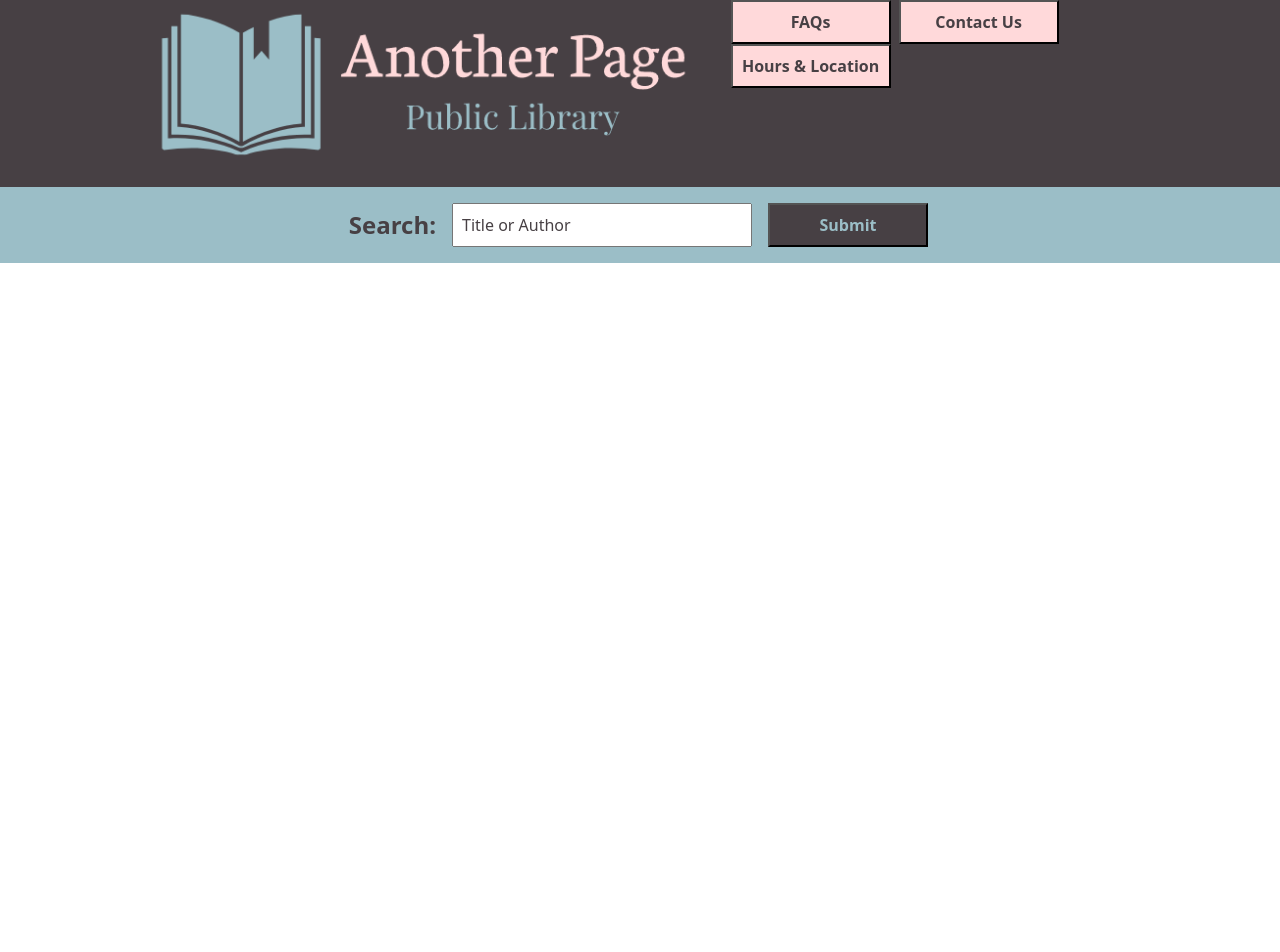
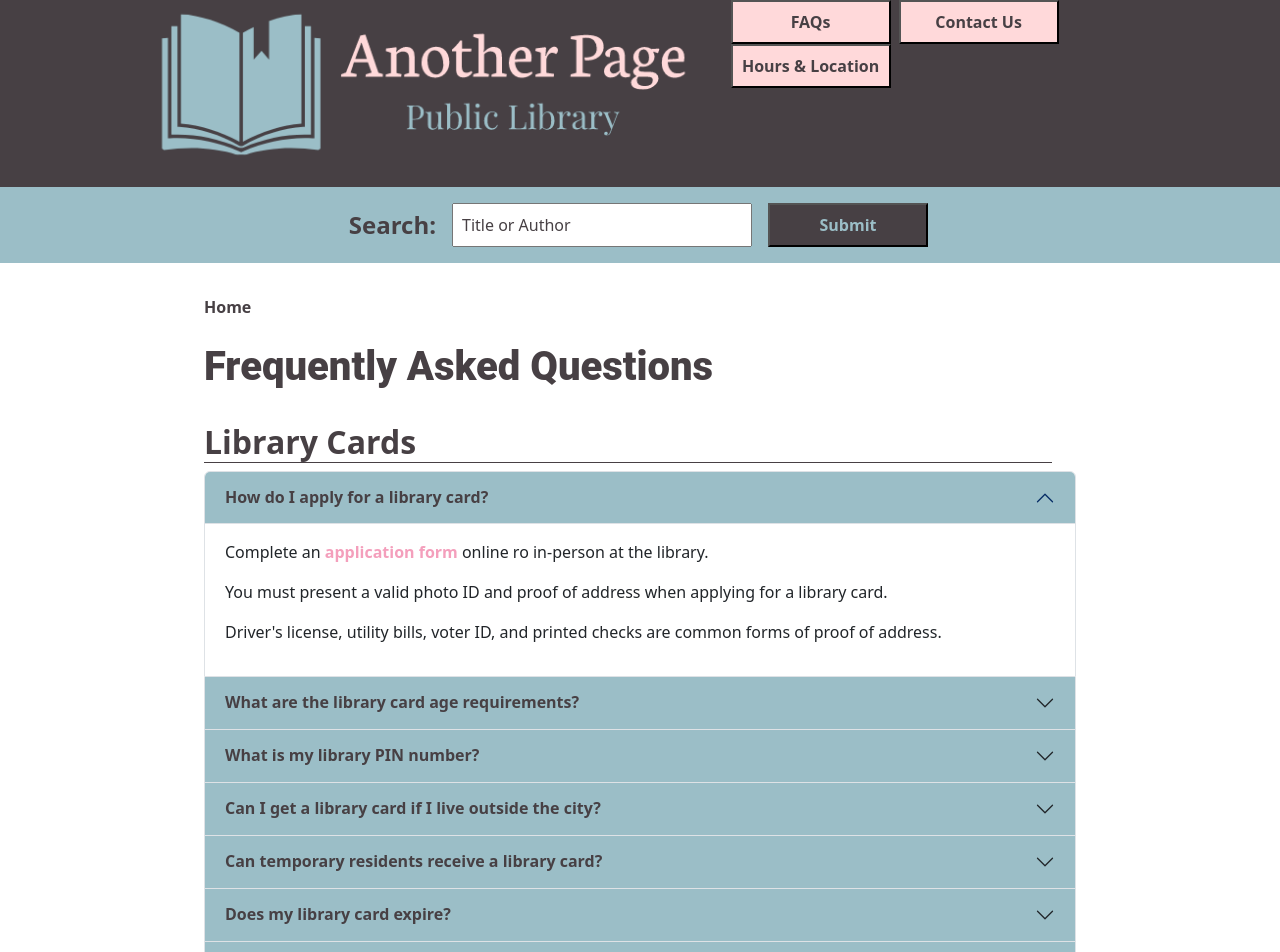
Before and after one commit to Amiriel01/Public-Library-Website, a React (Vite) app in the folder frontend-user-view/: page /FAQPage in a window 1280 px wide. Shown: the top 952 px of the page. Before the commit the page ends 800 px from the top, so only its background shows below. Built offline with nearby package versions, Linux system fonts and the light colour scheme.

Commit message:
FAQPage library cards accordian text and link created

```diff
--- a/frontend-user-view/src/App.css
+++ b/frontend-user-view/src/App.css
@@ -294,3 +294,28 @@ margin-right: 2rem;
 #book-info-link:hover {
   color: #f49fbc;
 }
+
+/*FAQPage*/
+#faq-page-container {
+  width: 70%;
+  margin-right: auto;
+  margin-left: auto;
+}
+
+#faq-subtitles {
+  color: #474044;
+  font-weight: bold;
+  border-bottom: 1px solid #474044;
+}
+
+#library-card-form {
+  color: #f49fbc;
+  text-decoration: none;
+  font-weight: bold;
+}
+
+.accordion-button {
+  background-color: #9bbec7 !important;
+  color: #474044 !important;
+  font-weight: bold;
+}
--- a/frontend-user-view/src/App.tsx
+++ b/frontend-user-view/src/App.tsx
@@ -7,8 +7,8 @@ import SecondHeader from './SecondHeader';
 import ContactPage from './ContactPage';
 import { useState } from 'react';
 import { BookAPIData, BookDataInterface } from './BookAPIInterface';
-import SearchBookPage from './BookSearchResultsPage';
 import BookSearchResultsPage from './BookSearchResultsPage';
+import FAQPage from './FAQPage';
 
 function App() {
 
@@ -30,6 +30,7 @@ function App() {
             bookData={bookData}
             setBookData={setBookData}
           />}></Route>
+          <Route path='FAQPage' element={<FAQPage />}></Route>
         </Routes>
       </div>
     </>
--- a/frontend-user-view/src/FAQPage.tsx
+++ b/frontend-user-view/src/FAQPage.tsx
@@ -0,0 +1,93 @@
+import Row from 'react-bootstrap/Row';
+import Col from 'react-bootstrap/Col';
+import HomepageLink from './HomepageLink';
+import Accordion from 'react-bootstrap/Accordion';
+import LibraryCardForm from './LibraryCardForm';
+import { Link } from "react-router-dom";
+
+export default function FAQPage() {
+    return (
+        <>
+            <Row id='faq-page-container'>
+                <HomepageLink />
+                <Row>
+                    <Col>
+                        <h1 id='page-titles'>
+                            Frequently Asked Questions
+                        </h1>
+                    </Col>
+                </Row>
+                <Row>
+                    <Col>
+                        <h2 id='faq-subtitles'>
+                            Library Cards
+                        </h2>
+                    </Col>
+                </Row>
+                <Accordion defaultActiveKey={['0']} alwaysOpen>
+                    <Accordion.Item eventKey="0">
+                        <Accordion.Header>How do I apply for a library card?</Accordion.Header>
+                        <Accordion.Body>
+                            <p>Complete an <Link id='library-card-form' to="/LibraryCardForm">application form</Link> online ro in-person at the library.</p>
+                            <p>You must present a valid photo ID and proof of address when applying for a library card.</p>
+                            <p>Driver's license, utility bills, voter ID, and printed checks are common forms of proof of address.</p>
+                        </Accordion.Body>
+                    </Accordion.Item>
+                    <Accordion.Item eventKey="1">
+                        <Accordion.Header>What are the library card age requirements?</Accordion.Header>
+                        <Accordion.Body>
+                            <p>
+                                All ages are eligible for a library card.
+                            </p>
+                            <p>
+                                Minor dependents must have a parent/guardian to sponsor the minor account.
+                            </p>
+                        </Accordion.Body>
+                    </Accordion.Item>
+                    <Accordion.Item eventKey="2">
+                        <Accordion.Header>What is my library PIN number?</Accordion.Header>
+                        <Accordion.Body>
+                           <p>Unless you have specifically asked to change it, your PIN is your six-digit birthdate (two digit month, date, and year)</p>
+                           <p>Please contact the library for PIN assistance if your PIN is not working.</p>
+                        </Accordion.Body>
+                    </Accordion.Item>
+                    <Accordion.Item eventKey="3">
+                        <Accordion.Header>Can I get a library card if I live outside the city?</Accordion.Header>
+                        <Accordion.Body>
+                           <p>Non-residents library cards are available for an annual fee of $25.00 per family residence.</p>
+                           <p>A family residence includes up to two adults and any dependents under the age of eighteen in the household.</p>
+                           <p>The non-residence fee will be waived if the non-resident is a current city college student or attend one of the local public schools in the city.</p>
+                        </Accordion.Body>
+                    </Accordion.Item>
+                    <Accordion.Item eventKey="4">
+                        <Accordion.Header>Can temporary residents receive a library card?</Accordion.Header>
+                        <Accordion.Body>
+                           <p>Temporary residents may be issued a temporary card with a deposit of $25.00. The deposit is refunded when the card and items borrowed are returned in good condition.</p>
+                           <p>Temporary card holders are limited to two items borrowed at a time.</p>
+                        </Accordion.Body>
+                    </Accordion.Item>
+                    <Accordion.Item eventKey="5">
+                        <Accordion.Header>Does my library card expire?</Accordion.Header>
+                        <Accordion.Body>
+                           <p>Library cards expire annually. If your card has expired, please contact the library staff. Once your contact information is verified, your card will be renewed.</p>
+                        </Accordion.Body>
+                    </Accordion.Item>
+                    <Accordion.Item eventKey="6">
+                        <Accordion.Header>What should I do if my card is lost or damaged?</Accordion.Header>
+                        <Accordion.Body>
+                           <p>Contact the library staff if you have lost your card so the account can be put on hold. This will ensure no one else can use your card.</p>
+                           <p>Lost or damaged cards can be replaced by visiting the front desk at the library. Replacement cards cost $2.00 each.</p>
+                        </Accordion.Body>
+                    </Accordion.Item>
+                    <Accordion.Item eventKey="7">
+                        <Accordion.Header>How can I get notifications about my library card account?</Accordion.Header>
+                        <Accordion.Body>
+                           <p>Library card holders will specify their contact method of choice, text or email, when they receive their library card.</p>
+                           <p>If you'd like to change your notification preference please contact the library.</p>
+                        </Accordion.Body>
+                    </Accordion.Item>
+                </Accordion>
+            </Row>
+        </>
+    )
+}
--- a/frontend-user-view/src/FirstHeader.tsx
+++ b/frontend-user-view/src/FirstHeader.tsx
@@ -20,7 +20,7 @@ export default function Header() {
                         <img id="logo-image" className="img-fluid" src={logo} alt="library logo"></img>
                     </Col>
                     <Col>
-                    <Link to="FAQ">
+                    <Link to="FAQPage">
                             <MyButton title="FAQs" />
                         </Link>
                         <Link to="/ContactPage">
--- /dev/null
+++ b/frontend-user-view/src/LibraryCardForm.tsx
@@ -0,0 +1 @@
+export default function LibraryCardForm() {}
```
Also changed, not shown: 2 other files (tests, documents, lock files or other folders).
